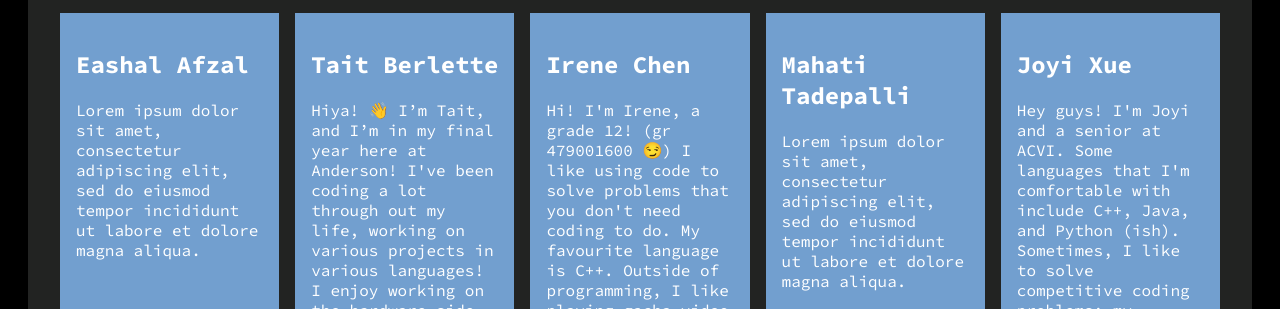
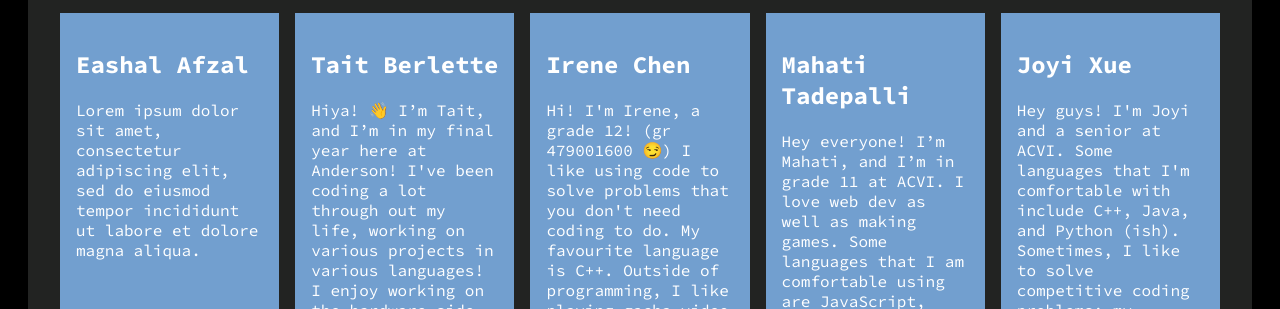
Before and after one commit to ac-squared/ac-squared-website, a website: page views/index.html in a window 1280 px wide. Shown: the part 643-952 px from the top of the page. Drawn offline with Linux system fonts and the light colour scheme; files that its build step writes are made by us from their sources; no server answers; files whose address does not match are found by name.

Commit message:
Add Mahati's about me!

```diff
--- a/views/index.html
+++ b/views/index.html
@@ -62,7 +62,7 @@
           </div>
           <div class="exec">
             <h2>Mahati Tadepalli</h2>
-            <p>Lorem ipsum dolor sit amet, consectetur adipiscing elit, sed do eiusmod tempor incididunt ut labore et dolore magna aliqua.</p>
+            <p>Hey everyone! I’m Mahati, and I’m in grade 11 at ACVI. I love web dev as well as making games. Some languages that I am comfortable using are JavaScript, python, Java and C++. Apart from coding, I enjoy math, dancing, and catching up on all my favourite shows. I hope to see you all around. Welcome to AC^2! 😃</p>
           </div>
           <div class="exec">
             <h2>Joyi Xue</h2>
```
